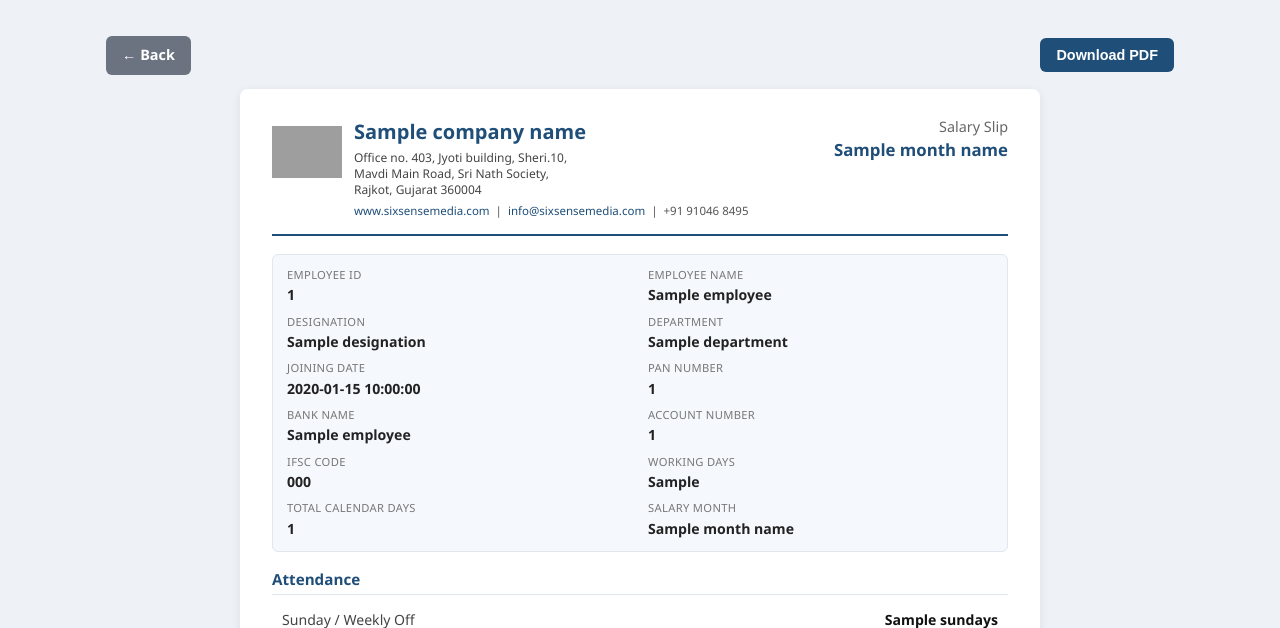
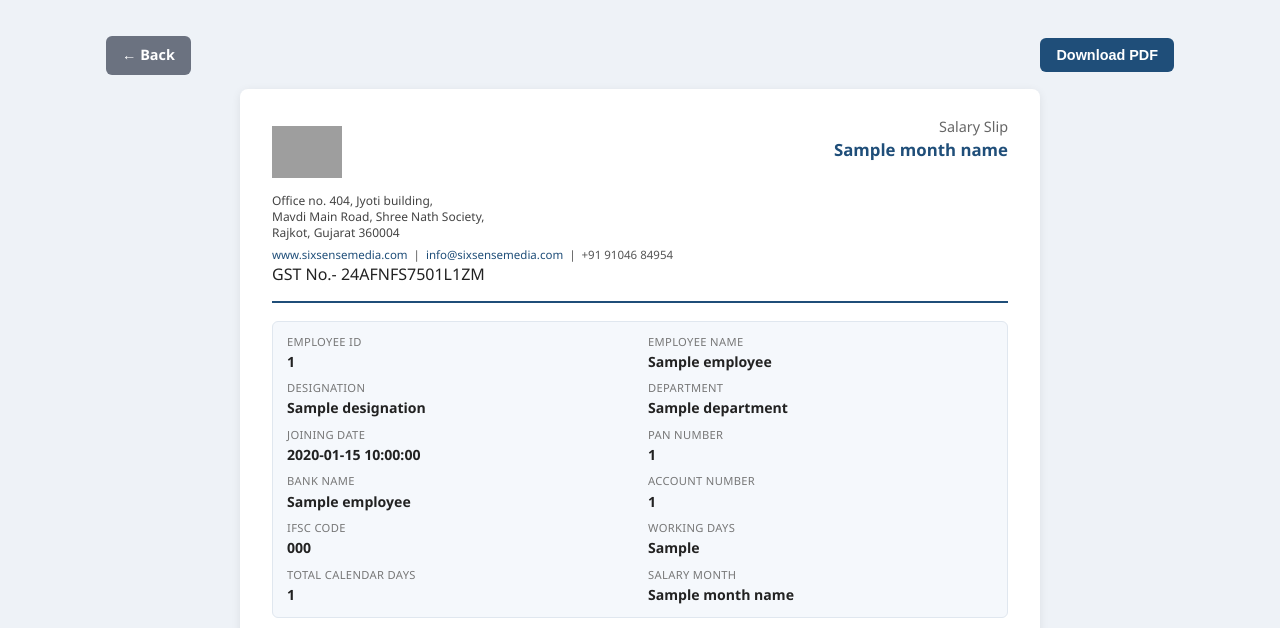
Before and after one commit to Hardik951275/salary_app, a Flask app: template templates/salary_slip.html in a window 1280 px wide. Shown: the top 628 px of the page. Run offline with Flask 3, Linux system fonts and the light colour scheme; the template is opened without the code that fills it: most values are stand-ins (such as "Sample title", 1, 10 or a date in 2020); grey boxes are pictures that could not be loaded.

Commit message:
Update salary slip template with new logo and details
Updated company logo image source and modified company address and contact number.

```diff
--- a/templates/salary_slip.html
+++ b/templates/salary_slip.html
@@ -22,22 +22,22 @@
     <div class="salary-paper">
         <div class="company-header">
             <div class="company-brand">
-                <img src="{{ url_for('static', filename='2.jpeg') }}"
-                     alt="Six Sense Media"
-                     class="company-logo"
-                     onerror="this.style.display='none'">
+
                 <div class="company-info">
-                    <h1>{{ company_name or "Six Sense Media" }}</h1>
+                     <img src="{{ url_for('static', filename='SixSense.jpeg') }}"
+                        alt="Six Sense Media"
+                        class="company-logo">
                     <p class="company-address">
-                        Office no. 403, Jyoti building, Sheri.10,<br>
-                        Mavdi Main Road, Sri Nath Society,<br>
+                        Office no. 404, Jyoti building,<br>
+                        Mavdi Main Road, Shree Nath Society,<br>
                         Rajkot, Gujarat 360004
                     </p>
                     <p class="company-contact">
                         <a href="https://www.sixsensemedia.com">www.sixsensemedia.com</a> &nbsp;|&nbsp;
                         <a href="mailto:info@sixsensemedia.com">info@sixsensemedia.com</a> &nbsp;|&nbsp;
-                        +91 91046 8495
+                        +91 91046 84954
                     </p>
+                    <p>GST No.- 24AFNFS7501L1ZM</p>
                 </div>
             </div>
             <div class="slip-title">
```
